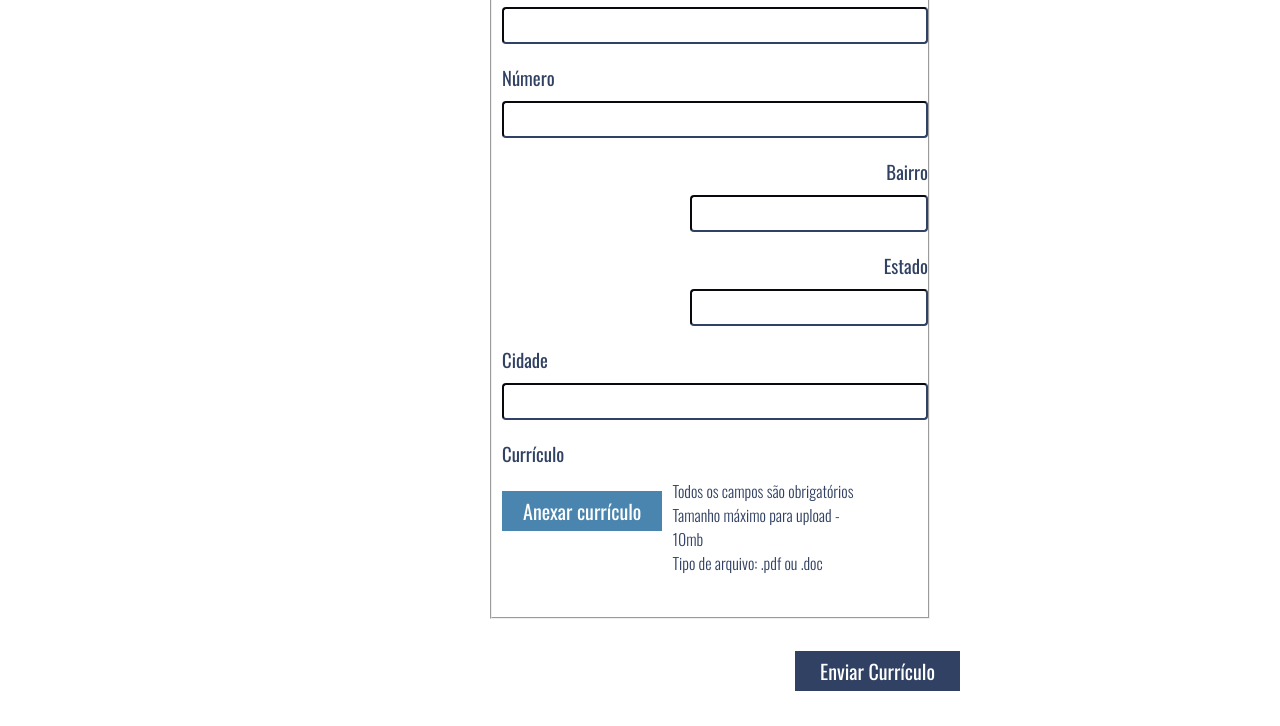
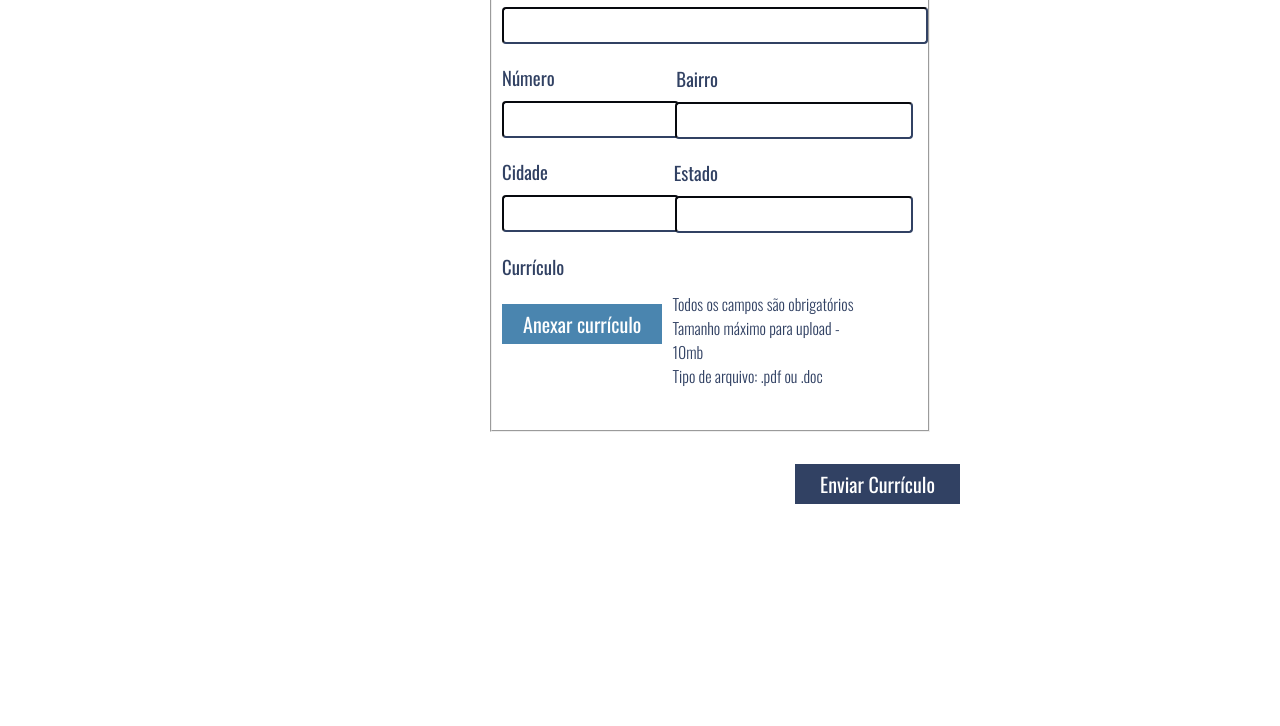
Before and after one commit to MatheusFrancaDEV/Teste-FRONT-END-2023, a plain HTML site: page index.html in a window 1280 px wide. Shown: the part 1196-1922 px from the top of the page. Drawn offline with nearby package versions, Linux system fonts and the light colour scheme.

Commit message:
Uptdate css

```diff
--- a/index.html
+++ b/index.html
@@ -58,14 +58,14 @@
             <input type="text" class="endereco" id="adress">
             <h3>Número</h3>
             <input type="tel" class="number" id="number">
+            <h3>Cidade</h3>
+            <input type="text" class="city" id="city">
             <div class="more-infos">
                 <h3>Bairro</h3>
                 <input type="text" class="street" id="street">
                 <h3>Estado</h3>
                 <input type="text" class="state" id="state">
             </div>
-                <h3>Cidade</h3>
-                <input type="text" class="city" id="city">
             <h3>Currículo</h3>
             <div class="anexar-curriculo">
                 <button>Anexar currículo</button>
--- a/src/css/style.css
+++ b/src/css/style.css
@@ -145,13 +145,26 @@ form input{
     width: 422px;
     height: 33px;
 }
+form .number{
+    width: 173px;
+    height: 33px;
+}
+form .city{
+    display: grid;
+    width: 173px;
+    height: 33px;
+}
 .more-infos{
     display: grid;
     justify-items: right;
+    margin-top: -187.3px;
+    margin-left: 15px;
+    margin-right: 15px;
+}
+.more-infos h3{
+    margin-right: 195px;
 }
 .more-infos .street{
-    display: grid;
-    justify-items: right;
     width: 234px;
     height: 33px;
 }
```
